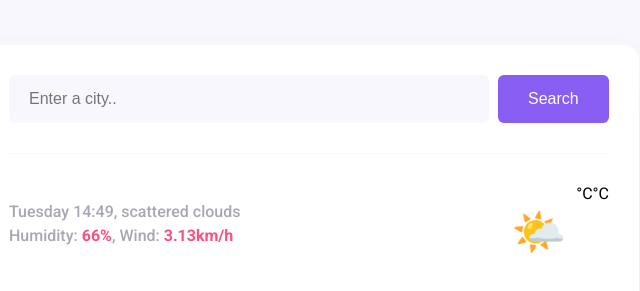
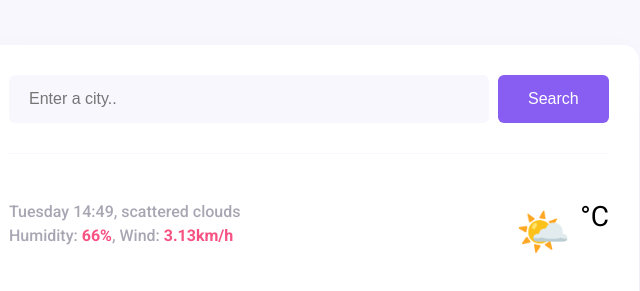
Before and after one commit to MMRapolai/Homework, a plain HTML site: page index.html in a window 1280 px wide. Shown: the top 291 px of the page, 331-971 px from the left. Drawn offline with nearby package versions, Linux system fonts and the light colour scheme.

Commit message:
Update index.html

```diff
--- a/index.html
+++ b/index.html
@@ -136,8 +136,7 @@
           <div class="weather-app-temperature-container">
             <div class="weather-app-icon">🌤️</div>
             <div class="weather-app-temperature" id="temperature"></div>
-            <div class="weatehr-app-unit">°C</div>
-            <div class="weatehr-app-unit">°C</div>
+            <div class="weather-app-unit">°C</div>
         </div>
     </div>
   </main>
```
